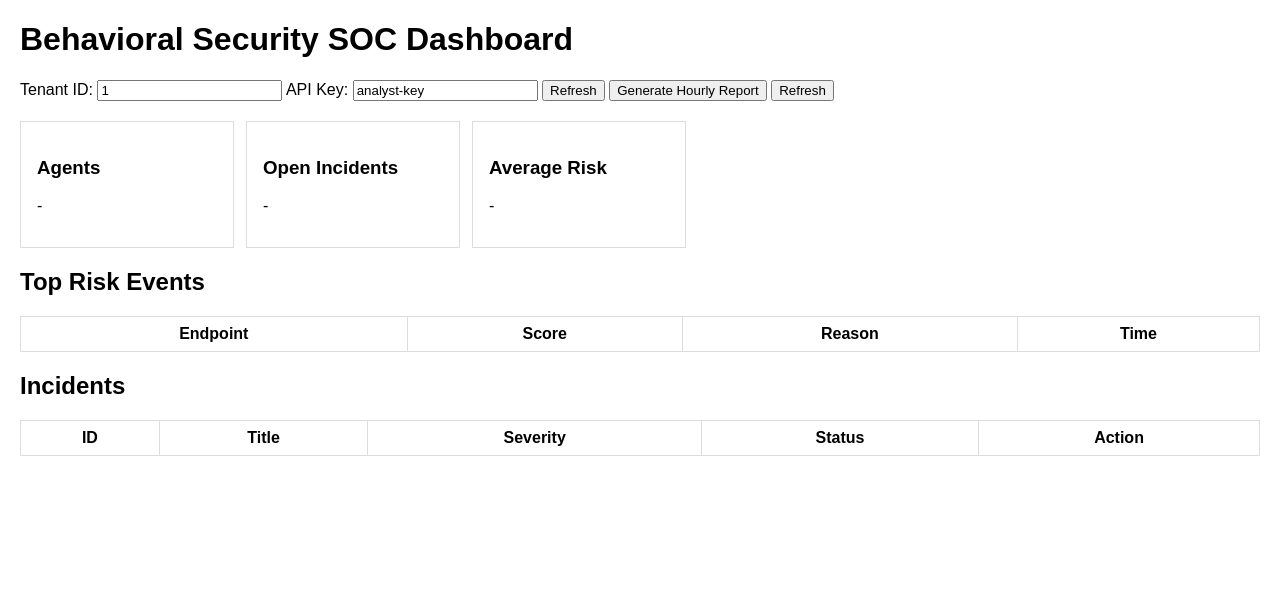
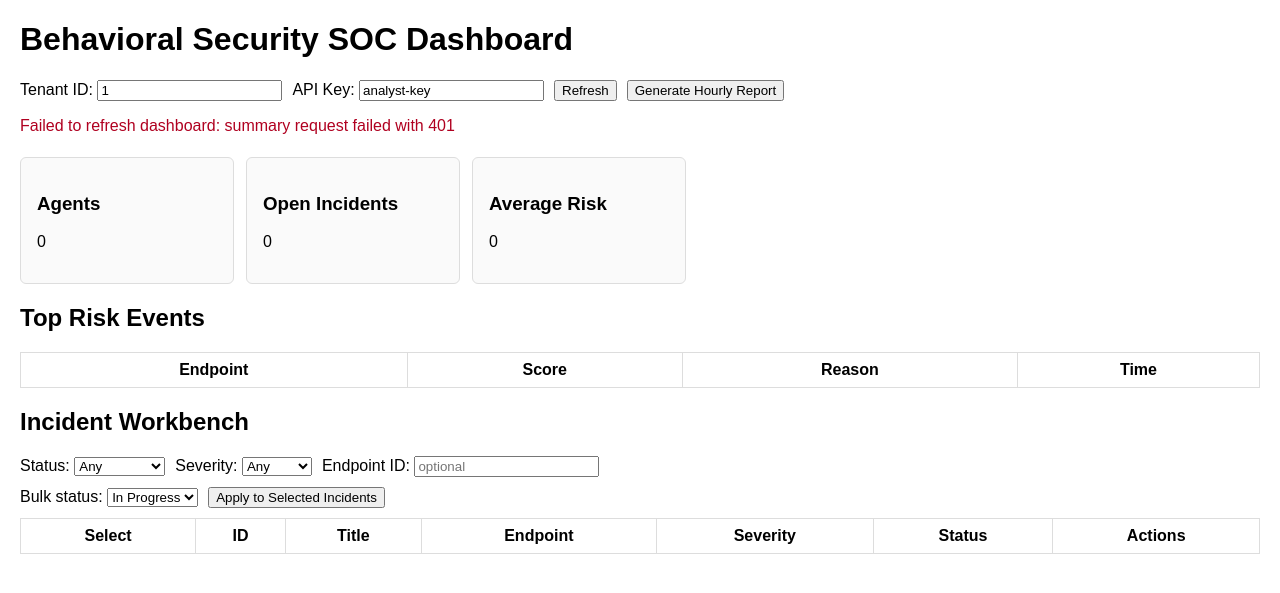
Before and after one commit to Zhost-Consulting-Private-Limited/AI-Defender, a FastAPI app: page / in a window 1280 px wide. Shown: the top 593 px of the page. Run offline with FastAPI, Linux system fonts and the light colour scheme; lists and menus that the app fills with data are empty.

Commit message:
Ship incident workbench APIs and dashboard controls

```diff
--- a/backend/app/main.py
+++ b/backend/app/main.py
@@ -1,6 +1,6 @@
 from datetime import datetime
 
-from fastapi import Depends, FastAPI, HTTPException, Request
+from fastapi import Depends, FastAPI, HTTPException, Query, Request
 from fastapi.responses import HTMLResponse
 from fastapi.staticfiles import StaticFiles
 from fastapi.templating import Jinja2Templates
@@ -9,10 +9,18 @@
 from .auth import require_role
 from .db import get_session, init_db
 from .models import Agent, Command, HourlyReport, Incident, Policy, RiskScore, Tenant
-from .schemas import AgentEnrollRequest, CommandInput, EventBatch, PolicyInput, SIEMForwardRequest
+from .schemas import (
+    AgentEnrollRequest,
+    CommandInput,
+    EventBatch,
+    IncidentBulkStatusUpdate,
+    IncidentStatusUpdate,
+    PolicyInput,
+    SIEMForwardRequest,
+)
 from .services import add_audit, create_hourly_report, dequeue_commands, forward_incidents_to_siem, process_events
 
-app = FastAPI(title="Behavioral Security Platform API", version="2.2.0")
+app = FastAPI(title="Behavioral Security Platform API", version="2.3.0")
 templates = Jinja2Templates(directory="backend/app/templates")
 app.mount("/static", StaticFiles(directory="backend/app/static"), name="static")
 
@@ -101,6 +109,71 @@
     }
 
 
+@app.get("/api/v1/incidents", dependencies=[Depends(require_role("analyst", "admin"))])
+def list_incidents(
+    tenant_id: int,
+    status: str | None = Query(default=None),
+    severity: str | None = Query(default=None),
+    endpoint_id: str | None = Query(default=None),
+    limit: int = Query(default=100, ge=1, le=200),
+    session: Session = Depends(get_session),
+):
+    query = select(Incident).where(Incident.tenant_id == tenant_id)
+
+    if status:
+        query = query.where(Incident.status == status)
+    if severity:
+        query = query.where(Incident.severity == severity)
+    if endpoint_id:
+        query = query.where(Incident.endpoint_id == endpoint_id)
+
+    incidents = session.exec(query.order_by(Incident.created_at.desc())).all()[:limit]
+    return incidents
+
+
+@app.patch("/api/v1/incidents/{incident_id}/status", dependencies=[Depends(require_role("analyst", "admin"))])
+def update_incident_status(incident_id: int, payload: IncidentStatusUpdate, session: Session = Depends(get_session)):
+    incident = session.get(Incident, incident_id)
+    if not incident:
+        raise HTTPException(status_code=404, detail="incident not found")
+
+    incident.status = payload.status
+    session.add(incident)
+    add_audit(session, incident.tenant_id, "analyst", "update_incident_status", "incident", str(incident_id))
+    session.commit()
+    session.refresh(incident)
+
+    return {
+        "status": "updated",
+        "incident": incident,
+    }
+
+
+@app.post("/api/v1/incidents/bulk-status", dependencies=[Depends(require_role("analyst", "admin"))])
+def bulk_update_incident_status(payload: IncidentBulkStatusUpdate, session: Session = Depends(get_session)):
+    incident_id_set = set(payload.incident_ids)
+    if not incident_id_set:
+        raise HTTPException(status_code=400, detail="incident_ids must not be empty")
+
+    incidents = session.exec(
+        select(Incident).where(Incident.tenant_id == payload.tenant_id, Incident.id.in_(incident_id_set))
+    ).all()
+
+    for incident in incidents:
+        incident.status = payload.status
+        session.add(incident)
+
+    add_audit(session, payload.tenant_id, "analyst", "bulk_update_incident_status", "tenant", str(payload.tenant_id))
+    session.commit()
+
+    return {
+        "status": "updated",
+        "requested": len(incident_id_set),
+        "updated": len(incidents),
+        "target_status": payload.status,
+    }
+
+
 @app.post("/api/v1/integrations/siem/forward", dependencies=[Depends(require_role("analyst", "admin"))])
 def forward_siem(payload: SIEMForwardRequest, session: Session = Depends(get_session)):
     try:
--- a/backend/app/static/app.js
+++ b/backend/app/static/app.js
@@ -2,9 +2,42 @@
   return { 'X-API-Key': document.getElementById('api_key').value };
 }
 
-async function refreshAll() {
-  const tenant = document.getElementById('tenant').value;
-  const summary = await fetch(`/api/v1/dashboard/summary?tenant_id=${tenant}`, { headers: headers() }).then(r=>r.json());
+function selectedIncidentIds() {
+  const checked = document.querySelectorAll('.incident-selector:checked');
+  return Array.from(checked).map((input) => Number(input.value));
+}
+
+function currentIncidentFilters() {
+  return {
+    status: document.getElementById('incident_filter_status').value,
+    severity: document.getElementById('incident_filter_severity').value,
+    endpointId: document.getElementById('incident_filter_endpoint').value.trim(),
+  };
+}
+
+async function fetchSummary(tenant) {
+  const response = await fetch(`/api/v1/dashboard/summary?tenant_id=${tenant}`, { headers: headers() });
+  if (!response.ok) {
+    throw new Error(`summary request failed with ${response.status}`);
+  }
+  return response.json();
+}
+
+async function fetchIncidents(tenant) {
+  const filters = currentIncidentFilters();
+  const params = new URLSearchParams({ tenant_id: tenant });
+  if (filters.status) params.set('status', filters.status);
+  if (filters.severity) params.set('severity', filters.severity);
+  if (filters.endpointId) params.set('endpoint_id', filters.endpointId);
+
+  const response = await fetch(`/api/v1/incidents?${params.toString()}`, { headers: headers() });
+  if (!response.ok) {
+    throw new Error(`incidents request failed with ${response.status}`);
+  }
+  return response.json();
+}
+
+function renderSummary(summary) {
   document.getElementById('agent_count').innerText = summary.agent_count ?? '-';
   document.getElementById('open_incidents').innerText = summary.open_incidents ?? '-';
   document.getElementById('avg_risk').innerText = summary.avg_risk ?? '-';
@@ -14,42 +47,85 @@
   for (const r of (summary.top_risks || [])) {
     rt.innerHTML += `<tr><td>${r.endpoint_id}</td><td>${r.score}</td><td>${r.reason}</td><td>${r.at}</td></tr>`;
   }
+}
 
-  const incidents = await fetch(`/api/v1/incidents?tenant_id=${tenant}`, { headers: headers() }).then(r=>r.json());
-async function refreshAll() {
-  const tenant = document.getElementById('tenant').value;
-  const summary = await fetch(`/api/v1/dashboard/summary?tenant_id=${tenant}`).then(r=>r.json());
-  document.getElementById('agent_count').innerText = summary.agent_count;
-  document.getElementById('open_incidents').innerText = summary.open_incidents;
-  document.getElementById('avg_risk').innerText = summary.avg_risk;
-
-  const rt = document.querySelector('#risks tbody');
-  rt.innerHTML = '';
-  for (const r of summary.top_risks) {
-    rt.innerHTML += `<tr><td>${r.endpoint_id}</td><td>${r.score}</td><td>${r.reason}</td><td>${r.at}</td></tr>`;
-  }
-
-  const incidents = await fetch(`/api/v1/incidents?tenant_id=${tenant}`).then(r=>r.json());
+function renderIncidents(incidents) {
   const it = document.querySelector('#incidents tbody');
   it.innerHTML = '';
+
   for (const i of incidents) {
-    it.innerHTML += `<tr><td>${i.id}</td><td>${i.title}</td><td>${i.severity}</td><td>${i.status}</td><td><button onclick="closeIncident(${i.id})">Close</button></td></tr>`;
+    it.innerHTML += `
+      <tr>
+        <td><input type="checkbox" class="incident-selector" value="${i.id}" /></td>
+        <td>${i.id}</td>
+        <td>${i.title}</td>
+        <td>${i.endpoint_id}</td>
+        <td>${i.severity}</td>
+        <td>${i.status}</td>
+        <td>
+          <button onclick="setIncidentStatus(${i.id}, 'in_progress')">Investigate</button>
+          <button onclick="setIncidentStatus(${i.id}, 'closed')">Close</button>
+          <button onclick="setIncidentStatus(${i.id}, 'open')">Reopen</button>
+        </td>
+      </tr>
+    `;
   }
 }
 
-async function closeIncident(id) {
-  await fetch(`/api/v1/incidents/${id}/status?status=closed`, { method: 'PATCH', headers: headers() });
+async function refreshAll() {
+  try {
+    const tenant = document.getElementById('tenant').value;
+    const [summary, incidents] = await Promise.all([fetchSummary(tenant), fetchIncidents(tenant)]);
+    renderSummary(summary);
+    renderIncidents(incidents);
+    document.getElementById('errors').innerText = '';
+  } catch (err) {
+    document.getElementById('errors').innerText = `Failed to refresh dashboard: ${err.message}`;
+  }
+}
+
+async function setIncidentStatus(id, status) {
+  await fetch(`/api/v1/incidents/${id}/status`, {
+    method: 'PATCH',
+    headers: { ...headers(), 'Content-Type': 'application/json' },
+    body: JSON.stringify({ status }),
+  });
+  refreshAll();
+}
+
+async function bulkSetIncidentStatus() {
+  const tenant = Number(document.getElementById('tenant').value);
+  const status = document.getElementById('bulk_status').value;
+  const incidentIds = selectedIncidentIds();
+
+  if (incidentIds.length === 0) {
+    alert('Select at least one incident before applying bulk status updates.');
+    return;
+  }
+
+  const response = await fetch('/api/v1/incidents/bulk-status', {
+    method: 'POST',
+    headers: { ...headers(), 'Content-Type': 'application/json' },
+    body: JSON.stringify({ tenant_id: tenant, incident_ids: incidentIds, status }),
+  });
+
+  if (!response.ok) {
+    alert(`Bulk update failed with status ${response.status}`);
+    return;
+  }
+
+  const result = await response.json();
+  alert(`Updated ${result.updated} incidents to ${result.target_status}.`);
   refreshAll();
 }
 
 async function generateReport() {
   const tenant = document.getElementById('tenant').value;
-  const result = await fetch(`/api/v1/reports/hourly?tenant_id=${tenant}`, { method: 'POST', headers: headers() }).then(r => r.json());
+  const result = await fetch(`/api/v1/reports/hourly?tenant_id=${tenant}`, {
+    method: 'POST',
+    headers: headers(),
+  }).then((r) => r.json());
   alert(`Report generated with ${result.anomalies ?? 0} anomalies`);
-}
-
-  await fetch(`/api/v1/incidents/${id}/status?status=closed`, { method: 'PATCH' });
-  refreshAll();
 }
 
 refreshAll();
--- a/backend/app/static/style.css
+++ b/backend/app/static/style.css
@@ -1,7 +1,9 @@
 body { font-family: Arial, sans-serif; margin: 20px; }
 .grid { display: flex; gap: 12px; margin: 20px 0; }
-.card { border: 1px solid #ddd; padding: 16px; min-width: 180px; }
+.card { border: 1px solid #ddd; padding: 16px; min-width: 180px; border-radius: 6px; background: #fafafa; }
 table { width: 100%; border-collapse: collapse; margin-top: 10px; }
 th, td { border: 1px solid #ddd; padding: 8px; }
-.controls { margin-bottom: 10px; }
+.controls { margin-bottom: 10px; display: flex; gap: 10px; align-items: center; flex-wrap: wrap; }
 button { cursor: pointer; }
+.errors { color: #b00020; min-height: 20px; }
+.incident-filters, .incident-bulk { margin-top: 6px; }
--- a/backend/app/templates/index.html
+++ b/backend/app/templates/index.html
@@ -12,17 +12,68 @@
     <label>API Key: <input id="api_key" value="analyst-key"/></label>
     <button onclick="refreshAll()">Refresh</button>
     <button onclick="generateReport()">Generate Hourly Report</button>
-    <button onclick="refreshAll()">Refresh</button>
   </div>
+
+  <p id="errors" class="errors"></p>
+
   <div class="grid">
     <div class="card"><h3>Agents</h3><p id="agent_count">0</p></div>
     <div class="card"><h3>Open Incidents</h3><p id="open_incidents">0</p></div>
     <div class="card"><h3>Average Risk</h3><p id="avg_risk">0</p></div>
   </div>
+
   <h2>Top Risk Events</h2>
   <table id="risks"><thead><tr><th>Endpoint</th><th>Score</th><th>Reason</th><th>Time</th></tr></thead><tbody></tbody></table>
-  <h2>Incidents</h2>
-  <table id="incidents"><thead><tr><th>ID</th><th>Title</th><th>Severity</th><th>Status</th><th>Action</th></tr></thead><tbody></tbody></table>
+
+  <h2>Incident Workbench</h2>
+  <div class="controls incident-filters">
+    <label>Status:
+      <select id="incident_filter_status" onchange="refreshAll()">
+        <option value="">Any</option>
+        <option value="open">Open</option>
+        <option value="in_progress">In Progress</option>
+        <option value="closed">Closed</option>
+      </select>
+    </label>
+    <label>Severity:
+      <select id="incident_filter_severity" onchange="refreshAll()">
+        <option value="">Any</option>
+        <option value="low">Low</option>
+        <option value="medium">Medium</option>
+        <option value="high">High</option>
+      </select>
+    </label>
+    <label>Endpoint ID:
+      <input id="incident_filter_endpoint" placeholder="optional" oninput="refreshAll()" />
+    </label>
+  </div>
+
+  <div class="controls incident-bulk">
+    <label>Bulk status:
+      <select id="bulk_status">
+        <option value="in_progress">In Progress</option>
+        <option value="closed">Closed</option>
+        <option value="open">Open</option>
+      </select>
+    </label>
+    <button onclick="bulkSetIncidentStatus()">Apply to Selected Incidents</button>
+  </div>
+
+  <table id="incidents">
+    <thead>
+      <tr>
+        <th>Select</th>
+        <th>ID</th>
+        <th>Title</th>
+        <th>Endpoint</th>
+        <th>Severity</th>
+        <th>Status</th>
+        <th>Actions</th>
+      </tr>
+    </thead>
+    <tbody></tbody>
+  </table>
+
 <script src="/static/app.js"></script>
 </body>
 </html>
```
Also changed, not shown: backend/app/schemas.py (+12 -1 lines), tests/test_api.py (+60 -0 lines).
